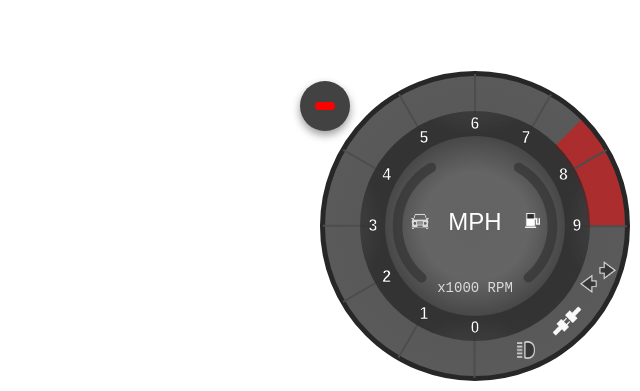
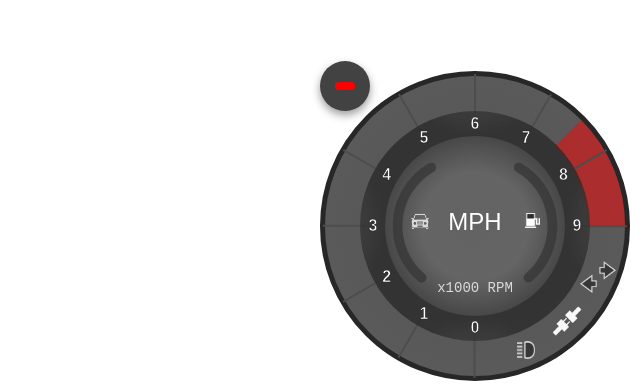
Before and after one commit to xodox-qiu/jgvrp-speedo, a plain HTML site: page index.html in a window 1280 px wide. Shown: the part 409-800 px from the top of the page, without its empty margins (640-1280 px from the left). Drawn offline with Linux system fonts and the light colour scheme.

Commit message:
minor fixes

```diff
--- a/speedo.css
+++ b/speedo.css
@@ -258,8 +258,8 @@ body {
 
 .engine-button-container {
   position: absolute;
-  top: 10px;
-  left: -20px;
+  top: -10px;
+  left: 0px;
   z-index: 10;
   pointer-events: none;
 }
@@ -284,6 +284,7 @@ body {
 }
 
 .engine-indicator {
+  top: 20px;
   width: 20px;
   height: 8px;
   border-radius: 10px;
@@ -291,9 +292,6 @@ body {
   transition: background-color 0.3s ease;
 }
 
-
-
-
 /* .new {
   color: #dbdbdb;
 } */
```
